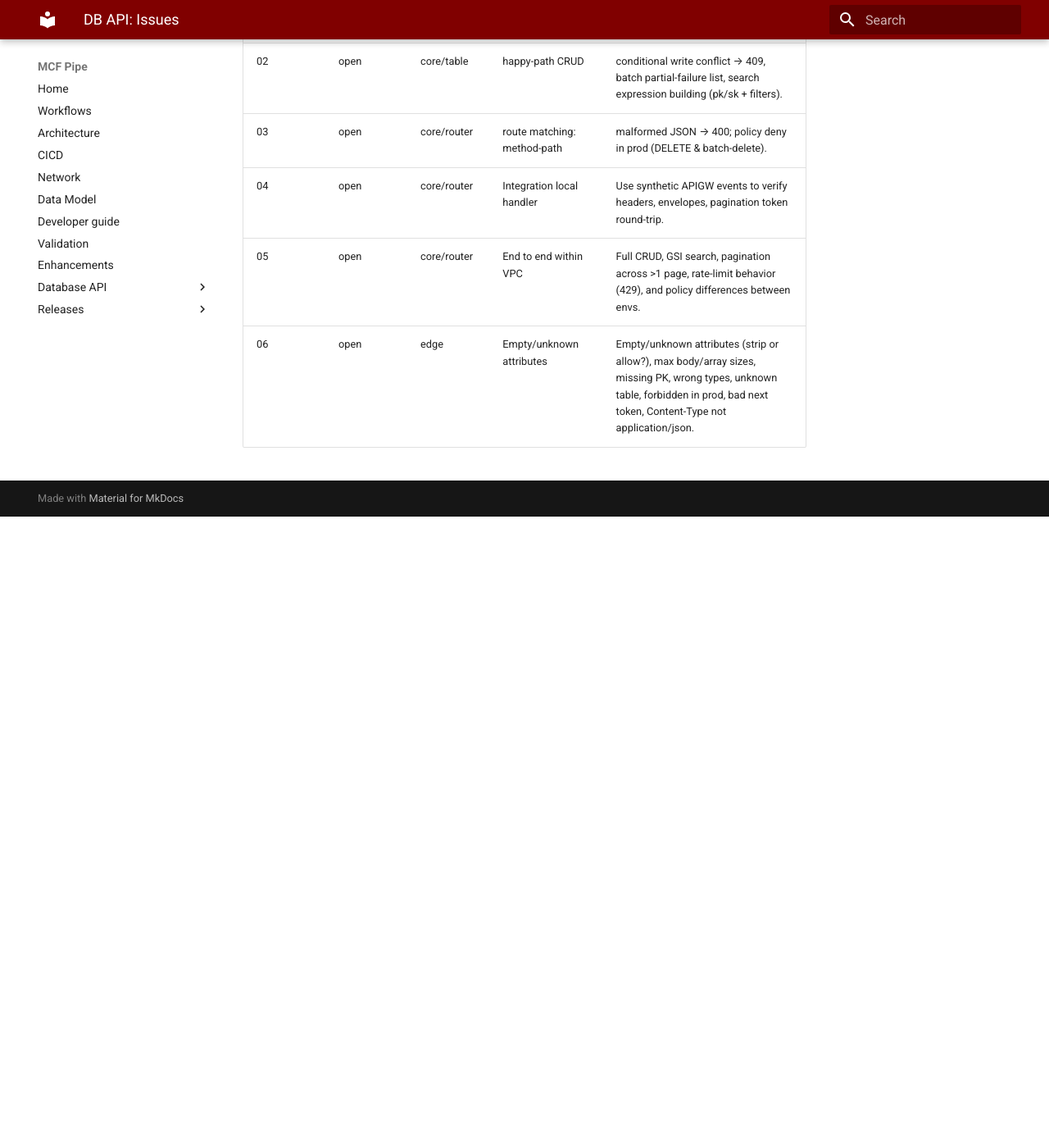
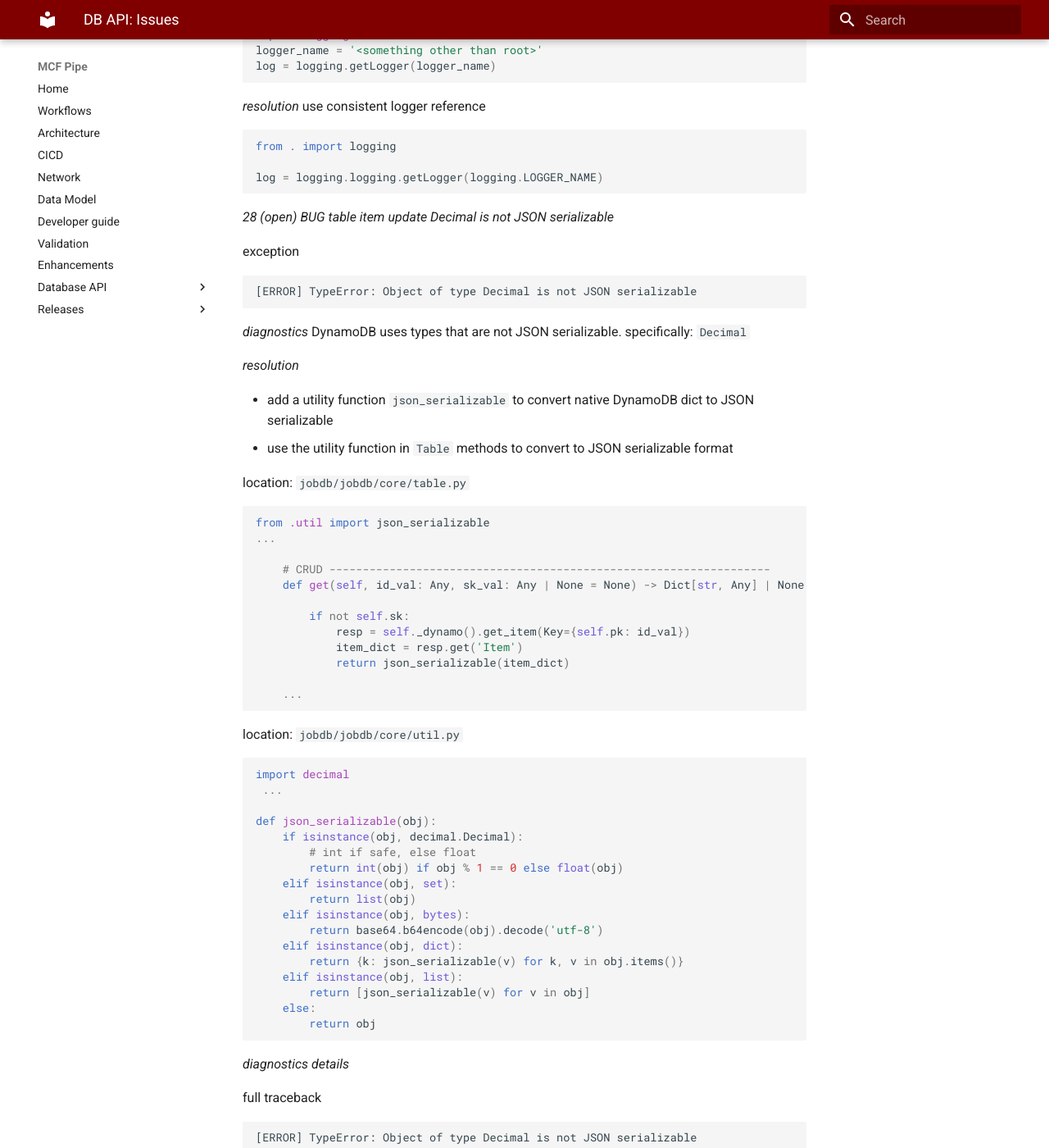
Before and after one commit to yayfalafels/mcfpipe, an MkDocs documentation site: the page built from docs/database_api/issues.md, in a window 1280 px wide and 1400 px high, scrolled down 11174 px. Shown: the whole window at 82% size. Built offline with MkDocs 1.6.1 and Material for MkDocs 9.7.7, drawn with Linux system fonts in a browser that asks for light colours; before the commit the page ends 11804 px from its top, so only the background shows below that; some of the changed text lies outside the part shown.

Commit message:
json serialize DDB types

````diff
--- a/docs/database_api/issues.md
+++ b/docs/database_api/issues.md
@@ -38,9 +38,10 @@
 | 21 | closed | BUG | lambda import error | Dockerfile copy jobdb dir |
 | 22 | closed | BUG | admin table route clash | namespace table methods `/table` |
 | 23 | closed | BUG | skip validation auto assigned fields | |
-| 24 | open | BUG | s3_schema_load_failed | |
-| 25 | open | BUG | delete key fail | Github issue BUG [DynamoDB requires sort key #17](https://github.com/yayfalafels/mcfpipe/issues/17) |
-| 27 | open | BUG | defeated logging | |
+| 24 | closed | BUG | s3_schema_load_failed | set db schema variables in GHA |
+| 25 | closed | BUG | delete key fail | Github issue BUG [DynamoDB requires sort key #17](https://github.com/yayfalafels/mcfpipe/issues/17) |
+| 27 | closed | BUG | defeated logging | set logger by name |
+| 28 | open | BUG | GET table item Decimal is not JSON serializable |  |
 | 26 | open | ENHANCEMENT | DynamoDB batch catch errors per item | Github issue [DB API DynamoDB batch delete catch errors per item and retry with backoff #16](https://github.com/yayfalafels/mcfpipe/issues/16)  |
 | 17 | open | ENHANCEMENT | consolidated response build | |
 | 18 | open | ENHANCEMENT | logging format | |
@@ -374,7 +375,42 @@
 
 ```
 
+--> variables not set
 
+ - STORAGE_S3_DIR
+ - DB_SCHEMA_JSON
+
+_resolution_
+
+set variables
+
+```yaml
+STORAGE_S3_DIR: storage
+DB_SCHEMA_JSON: db_schema.json
+```
+
+fails at this line in step "Deploy CloudFormation Stack"
+
+```bash
+DBSchemaS3=$STORAGE_S3_DIR/$DB_SCHEMA_JSON
+```
+
+location: `.github/workflows/db_api_gha.yml`
+
+```yaml
+  - name: Deploy CloudFormation Stack
+    id: stack_deploy
+```
+
+```bash
+aws cloudformation deploy \
+  --template-file $CF_TEMPLATE_DIR/$STACK_TEMPLATE_FILE \
+  --stack-name $STACK_NAME \
+    ...
+    DBSchemaS3=$STORAGE_S3_DIR/$DB_SCHEMA_JSON \
+    ...
+
+```
 
 _25 (closed) BUG delete key fail_
 Github issue BUG [DynamoDB requires sort key #17](https://github.com/yayfalafels/mcfpipe/issues/17)
@@ -434,6 +470,111 @@
 
 ```
 
+_28 (open) BUG table item update Decimal is not JSON serializable_
+
+exception
+
+```
+[ERROR] TypeError: Object of type Decimal is not JSON serializable
+```
+
+_diagnostics_
+DynamoDB uses types that are not JSON serializable. specifically: `Decimal`
+
+_resolution_
+
+- add a utility function  `json_serializable` to convert native DynamoDB dict to JSON serializable
+- use the utility function in `Table` methods to convert to JSON serializable format
+
+location: `jobdb/jobdb/core/table.py`
+
+```python
+from .util import json_serializable
+...
+
+    # CRUD ------------------------------------------------------------------
+    def get(self, id_val: Any, sk_val: Any | None = None) -> Dict[str, Any] | None:
+
+        if not self.sk:
+            resp = self._dynamo().get_item(Key={self.pk: id_val})
+            item_dict = resp.get('Item')
+            return json_serializable(item_dict)
+
+    ...
+
+```
+
+location: `jobdb/jobdb/core/util.py`
+
+```python
+import decimal
+ ...
+
+def json_serializable(obj):
+    if isinstance(obj, decimal.Decimal):
+        # int if safe, else float
+        return int(obj) if obj % 1 == 0 else float(obj)
+    elif isinstance(obj, set):
+        return list(obj)
+    elif isinstance(obj, bytes):
+        return base64.b64encode(obj).decode('utf-8')
+    elif isinstance(obj, dict):
+        return {k: json_serializable(v) for k, v in obj.items()}
+    elif isinstance(obj, list):
+        return [json_serializable(v) for v in obj]
+    else:
+        return obj
+
+```
+
+_diagnostics details_
+
+full traceback
+
+```
+[ERROR] TypeError: Object of type Decimal is not JSON serializable
+Traceback (most recent call last):
+  File "/var/task/handler.py", line 98, in lambda_handler
+    return _ROUTER.dispatch({"httpMethod": method, "path": path, **event}, context)
+  File "/var/task/jobdb/core/router.py", line 384, in dispatch
+    return self._table_crud(
+  File "/var/task/jobdb/core/router.py", line 281, in _table_crud
+    resp = self.responses.json(200, payload)
+  File "/var/task/jobdb/core/responses.py", line 18, in json_resp
+    'body': json.dumps(body, separators=(',', ':'), ensure_ascii=False),
+  File "/var/lang/lib/python3.12/json/__init__.py", line 238, in dumps
+    **kw).encode(obj)
+  File "/var/lang/lib/python3.12/json/encoder.py", line 200, in encode
+    chunks = self.iterencode(o, _one_shot=True)
+  File "/var/lang/lib/python3.12/json/encoder.py", line 258, in iterencode
+    return _iterencode(o, 0)
+  File "/var/lang/lib/python3.12/json/encoder.py", line 180, in default
+    raise TypeError(f'Object of type {o.__class__.__name__} '
+
+```
+
+location: `jobdb/jobdb/core/table.py`
+method: `Table.get`
+
+```python
+    # CRUD ------------------------------------------------------------------
+    def get(self, id_val: Any, sk_val: Any | None = None) -> Dict[str, Any] | None:
+
+        if not self.sk:
+            resp = self._dynamo().get_item(Key={self.pk: id_val})
+            return resp.get('Item')
+
+        elif sk_val is None:
+            # Without sort key, attempt to query by id and return first
+            q = self._dynamo().query(KeyConditionExpression=Key(self.pk).eq(id_val), Limit=1)
+            items = q.get('Items', [])
+            return items[0] if items else None
+
+        resp = self._dynamo().get_item(Key={self.pk: id_val, self.sk: sk_val})
+        return resp.get('Item')
+
+```
+
 __Coding style, parameterization and design patterns__
 
 _17 (open) ENHANCEMENT consolidated response build_
````
Also changed, not shown: other parts of docs/database_api/issues.md (+1 -1 lines), dev/releases/011_dbapi.md (+17 -1 lines), 2 other files.
